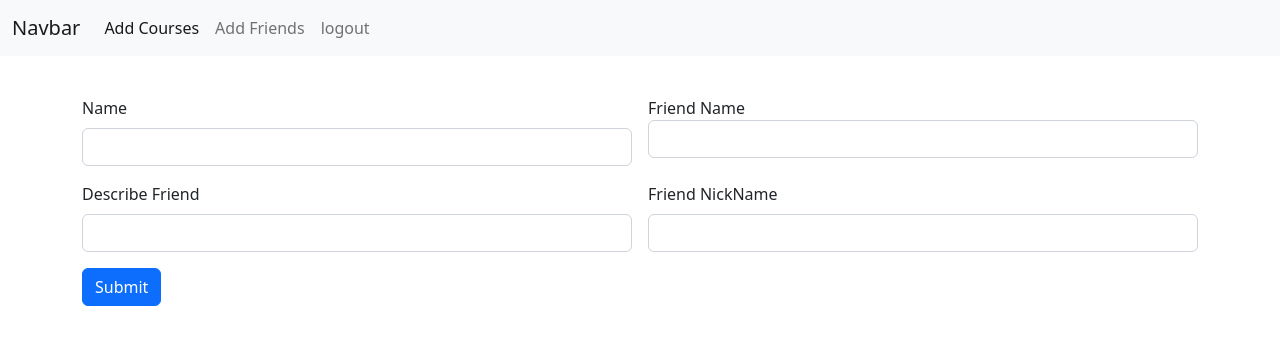
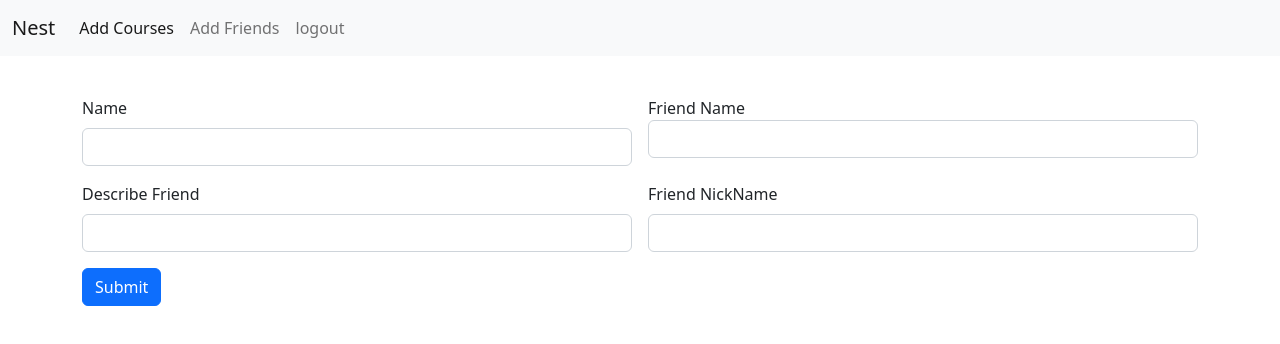
Before and after one commit to jobinjosetech/NestDigitalApp, an Angular app: page /addfriend in a window 1280 px wide. Shown: the top 344 px of the page. Built offline with nearby package versions, Linux system fonts and the light colour scheme.

Commit message:
bug fixes

```diff
--- a/src/app/add-navbar/add-navbar.component.html
+++ b/src/app/add-navbar/add-navbar.component.html
@@ -1,6 +1,6 @@
 <nav class="navbar navbar-expand-lg bg-light">
     <div class="container-fluid">
-      <a class="navbar-brand" routerLink="/">Navbar</a>
+      <a class="navbar-brand" routerLink="/">Nest</a>
       <button class="navbar-toggler" type="button" data-bs-toggle="collapse" data-bs-target="#navbarNav" aria-controls="navbarNav" aria-expanded="false" aria-label="Toggle navigation">
         <span class="navbar-toggler-icon"></span>
       </button>
--- a/src/app/navbar/navbar.component.html
+++ b/src/app/navbar/navbar.component.html
@@ -1,6 +1,6 @@
 <nav class="navbar navbar-expand-lg bg-light">
     <div class="container-fluid">
-      <a class="navbar-brand" routerLink="/">Navbar</a>
+      <a class="navbar-brand" routerLink="/">Nest</a>
       <button class="navbar-toggler" type="button" data-bs-toggle="collapse" data-bs-target="#navbarNav" aria-controls="navbarNav" aria-expanded="false" aria-label="Toggle navigation">
         <span class="navbar-toggler-icon"></span>
       </button>
@@ -24,9 +24,6 @@
           <li class="nav-item">
             <a class="nav-link" routerLink="/adminlogin">admin login</a>
           </li>
-          <li class="nav-item">
-            <a class="nav-link" routerLink="/">logout</a>
-          </li>
         </ul>
       </div>
     </div>
--- a/src/app/view-all-friends/view-all-friends.component.html
+++ b/src/app/view-all-friends/view-all-friends.component.html
@@ -2,7 +2,7 @@
 <div class="container">
   <div class="row mt-4">
     <div class="col col-12 col-sm-12 col-md-12 col-lg-12 col-xl-12 col-xxl-12">
-      <div class="row">
+      <div class="row g-3">
         <div class="col col-12 col-sm-6 col-md-4 col-lg-3 col-xl-3 col-xxl-3" *ngFor="let i of friends">
           <div class="card" style="width: 18rem;">
             <div class="card-body">
--- a/src/app/viewnavbar/viewnavbar.component.html
+++ b/src/app/viewnavbar/viewnavbar.component.html
@@ -1,6 +1,6 @@
 <nav class="navbar navbar-expand-lg bg-light">
     <div class="container-fluid">
-      <a class="navbar-brand" routerLink="/">Navbar</a>
+      <a class="navbar-brand" routerLink="/">Nest</a>
       <button class="navbar-toggler" type="button" data-bs-toggle="collapse" data-bs-target="#navbarNav" aria-controls="navbarNav" aria-expanded="false" aria-label="Toggle navigation">
         <span class="navbar-toggler-icon"></span>
       </button>
```
